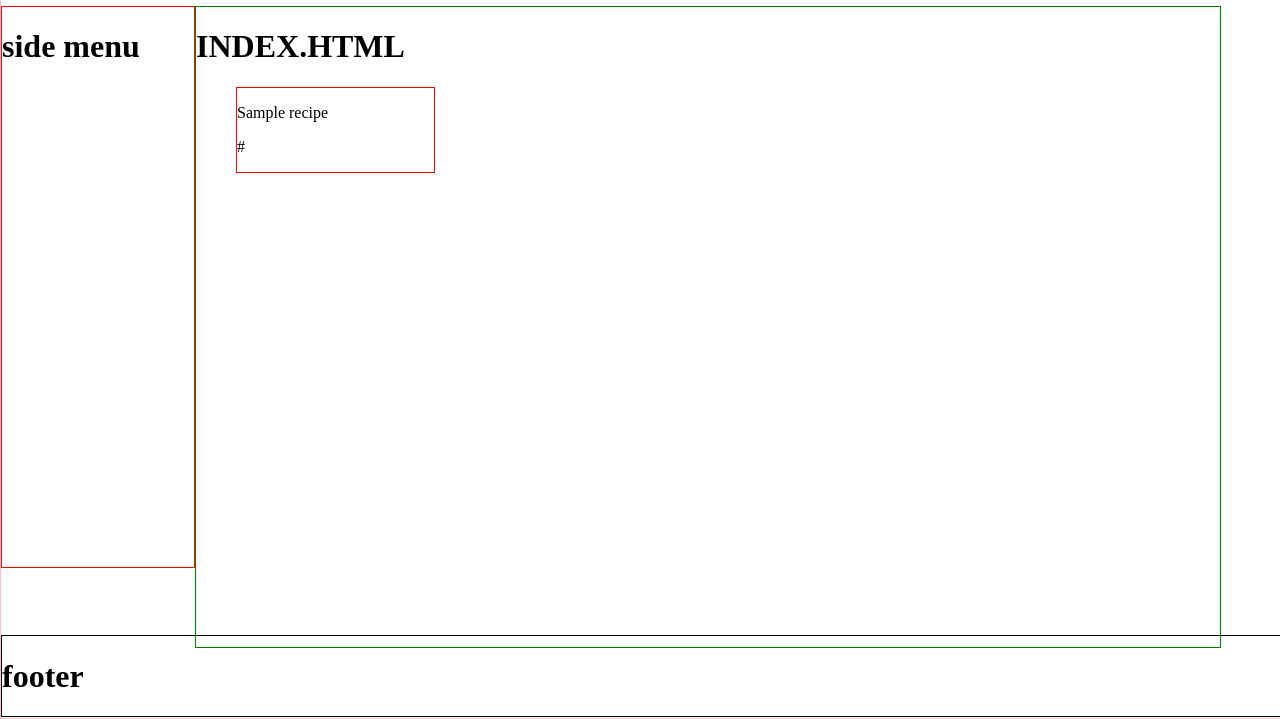
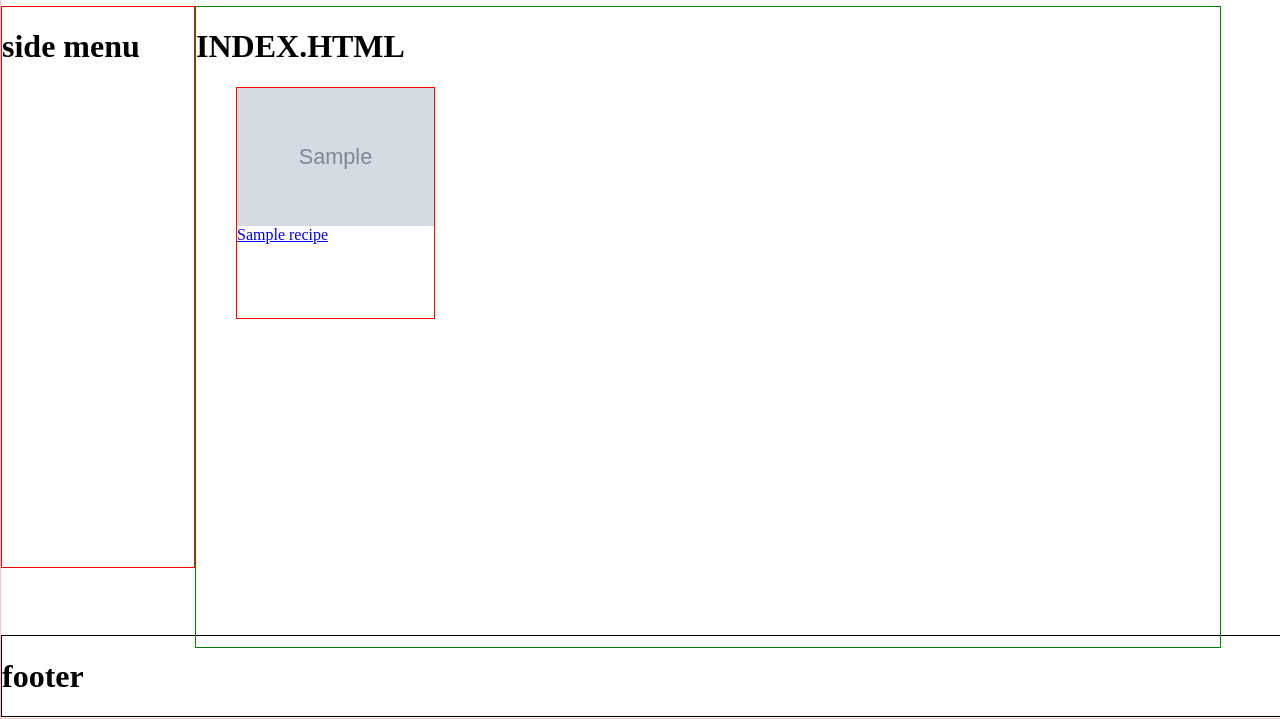
Before and after one commit to michdol/recipes, a Django app: template lazymeals/templates/index.html in a window 1280 px wide. Shown: the part 83-802 px from the top of the page. Run offline with Django 3.2, Linux system fonts and the light colour scheme; the template is opened without the code that fills it: most values are stand-ins (such as "Sample title", 1, 10 or a date in 2020); grey boxes marked "Sample" are stand-in pictures; data that the repository does not hold is empty; style sheets or scripts are compiled from the project's sources.

Commit message:
Added recipes list to index view, details view

```diff
--- a/lazymeals/lazymeals/urls/urls.py
+++ b/lazymeals/lazymeals/urls/urls.py
@@ -4,5 +4,5 @@ from django.urls import path
 
 urlpatterns = [
 	path('admin/', admin.site.urls),
-	path('recipes/', include('recipes.urls.frontend')),
+	path('recipes/', include('recipes.urls.frontend', namespace='recipes')),
 ]
--- a/lazymeals/recipes/urls/frontend.py
+++ b/lazymeals/recipes/urls/frontend.py
@@ -1,7 +1,10 @@
 from django.urls import path
 
-from recipes.views import IndexView
+from recipes.views import IndexView, RecipeDetails
+
+app_name = 'recipes'
 
 urlpatterns = [
     path('', IndexView.as_view(), name='home'),
+    path('details/', RecipeDetails.as_view(), name='details')
 ]
--- a/lazymeals/recipes/views.py
+++ b/lazymeals/recipes/views.py
@@ -11,3 +11,7 @@ class IndexView(TemplateView):
 		context = super().get_context_data(**kwargs)
 		context["recipes"] = Recipe.objects.filter(status__gte=RECIPE_STATUS_PUBLIC)
 		return context
+
+
+class RecipeDetails(TemplateView):
+	template_name = 'recipes/details.html'
--- a/lazymeals/static/index.less
+++ b/lazymeals/static/index.less
@@ -1,6 +1,14 @@
 #main_recipes {
   min-width: 90%;
+  height: 90%;
   list-style: none;
+  display: -webkit-flex;
+  display: -ms-flexbox;
+  display: flex;
+  -webkit-flex-wrap: wrap;
+  -ms-flex-wrap: wrap;
+  flex-wrap: wrap; overflow: hidden;
+
 }
 
 .recipe {
@@ -8,5 +16,17 @@
   //
   display: inline-block;
   width: 20%;
-  min-height: 10%;
+  height: 40%;
+  margin: 0 5px 0 0;
+  .recipe_image {
+    width: 100%;
+    height: 60%;
+    img {
+      width: 100%;
+      height: 100%;
+    }
+  }
+  .name {
+
+  }
 }
--- a/lazymeals/templates/index.html
+++ b/lazymeals/templates/index.html
@@ -9,11 +9,12 @@
 <h1>INDEX.HTML</h1>
 <ul id="main_recipes">
     {% for recipe in recipes %}
-    <div class="recipe">
-        <p>{{ recipe.name }}</p>
-        <p>{{ recipe.url }}</p>
-    {#    <img src="{{ recipe.image_url }}">#}
-    </div>
+    <li class="recipe">
+        <div class="recipe_image">
+            <img src="{{ recipe.image_url }}">
+        </div>
+        <a href="{% url 'recipes:details' %}" class="name">{{ recipe.name }}</a>
+    </li>
     {% endfor %}
 </ul>
 {% endblock content %}
```
Also changed, not shown: lazymeals/templates/recipes/details.html (added, +9 -0 lines), lazymeals/static/recipes/details.less (added).
